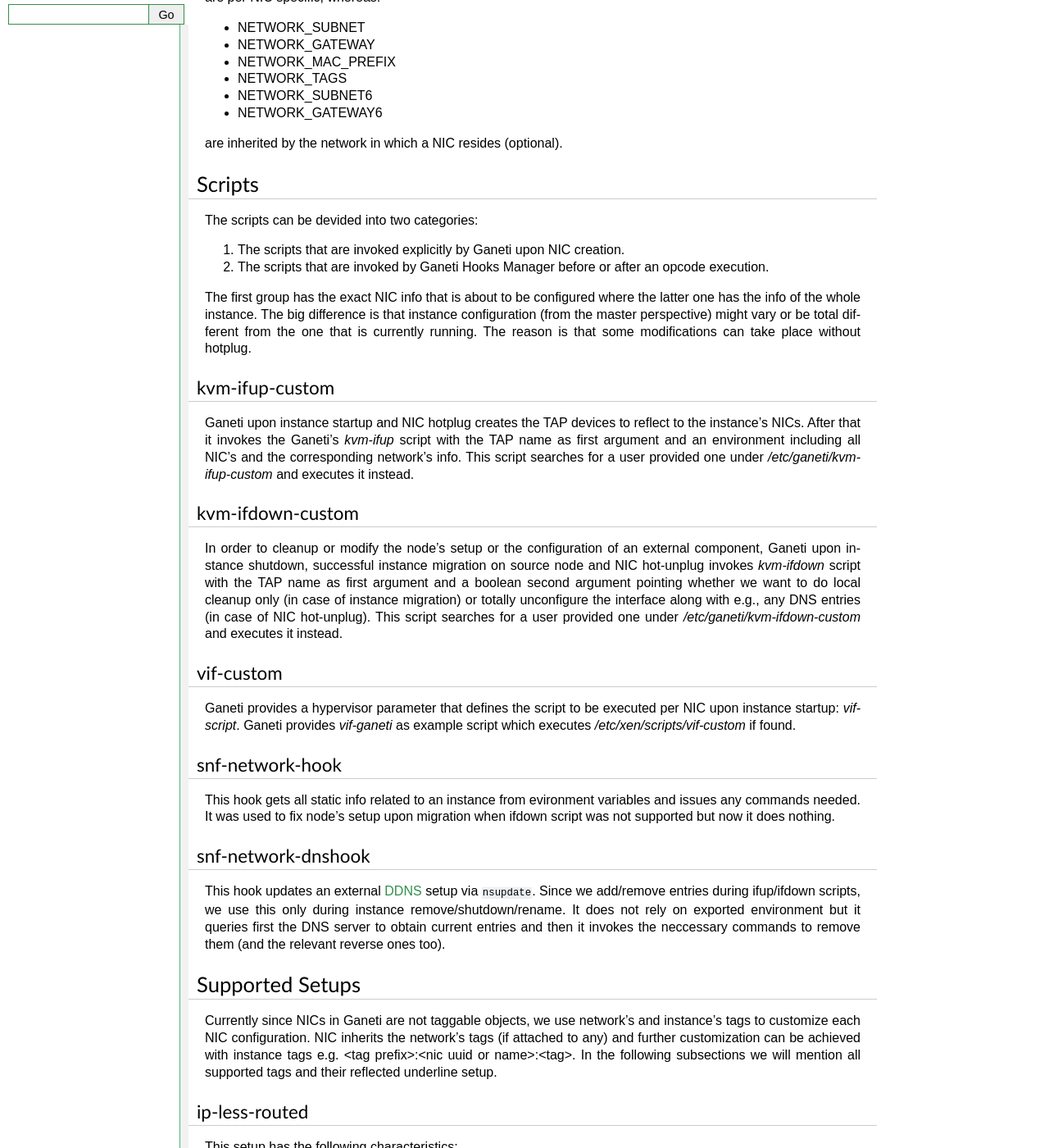
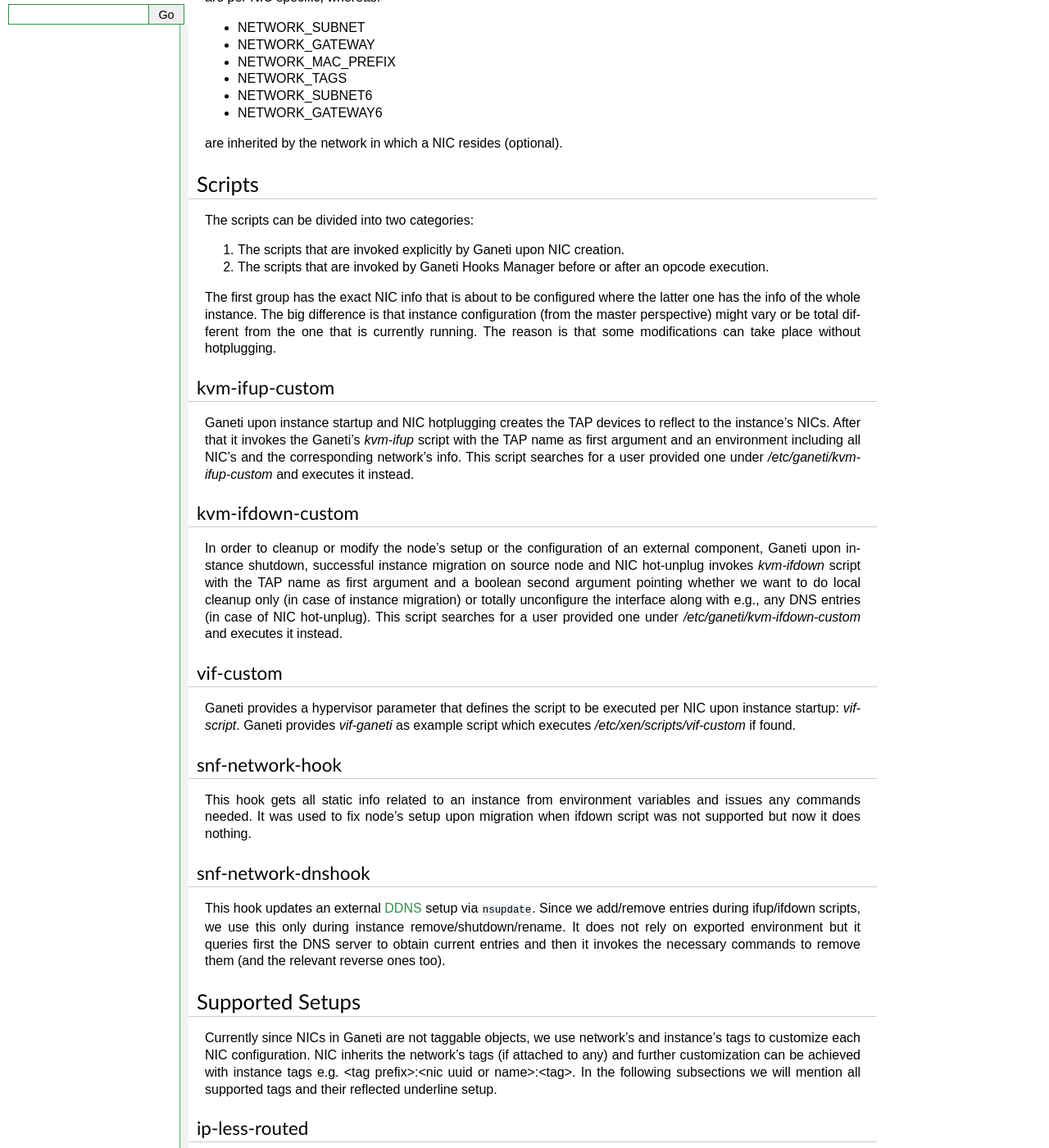
Before and after one commit to grnet/gnt-networking, a Sphinx documentation site: the page built from docs/index.rst, in a window 1280 px wide and 1400 px high, scrolled down 397 px. Shown: the whole window at 82% size. Built offline with Sphinx 7.4.7, drawn with Linux system fonts in a browser that asks for light colours; formulas are drawn with MathJax 3; some of the changed text lies outside the part shown.

Commit message:
Fix a few typos

```diff
--- a/docs/index.rst
+++ b/docs/index.rst
@@ -40,7 +40,7 @@ are inherited by the network in which a NIC resides (optional).
 Scripts
 -------
 
-The scripts can be devided into two categories:
+The scripts can be divided into two categories:
 
 1. The scripts that are invoked explicitly by Ganeti upon NIC creation.
 
@@ -51,13 +51,13 @@ The first group has the exact NIC info that is about to be configured where
 the latter one has the info of the whole instance. The big difference is that
 instance configuration (from the master perspective) might vary or be total
 different from the one that is currently running. The reason is that some
-modifications can take place without hotplug.
+modifications can take place without hotplugging.
 
 
 kvm-ifup-custom
 ^^^^^^^^^^^^^^^
 
-Ganeti upon instance startup and NIC hotplug creates the TAP devices to
+Ganeti upon instance startup and NIC hotplugging creates the TAP devices to
 reflect to the instance's NICs. After that it invokes the Ganeti's `kvm-ifup`
 script with the TAP name as first argument and an environment including
 all NIC's and the corresponding network's info. This script searches for
@@ -89,7 +89,7 @@ example script which executes `/etc/xen/scripts/vif-custom` if found.
 snf-network-hook
 ^^^^^^^^^^^^^^^^
 
-This hook gets all static info related to an instance from evironment variables
+This hook gets all static info related to an instance from environment variables
 and issues any commands needed. It was used to fix node's setup upon migration
 when ifdown script was not supported but now it does nothing.
 
@@ -101,7 +101,7 @@ This hook updates an external `DDNS <https://wiki.debian.org/DDNS>`_ setup via
 ``nsupdate``. Since we add/remove entries during ifup/ifdown scripts, we use
 this only during instance remove/shutdown/rename. It does not rely on exported
 environment but it queries first the DNS server to obtain current entries and
-then it invokes the neccessary commands to remove them (and the relevant
+then it invokes the necessary commands to remove them (and the relevant
 reverse ones too).
 
 
@@ -193,7 +193,7 @@ via simple L3 routing. Lets assume the following:
 
  - Packet arrives at router
  - Router knows from proxy ARP that the IP is at DEV_MAC.
- - Router sends ethernet packet with tgt DEV_MAC
+ - Router sends Ethernet packet with tgt DEV_MAC
  - Host receives the packet from DEV interface
  - Traffic coming out DEV is routed via TABLE
    ``ip rule add dev DEV table TABLE``
```
Also changed, not shown: other parts of docs/index.rst (+10 -10 lines).
